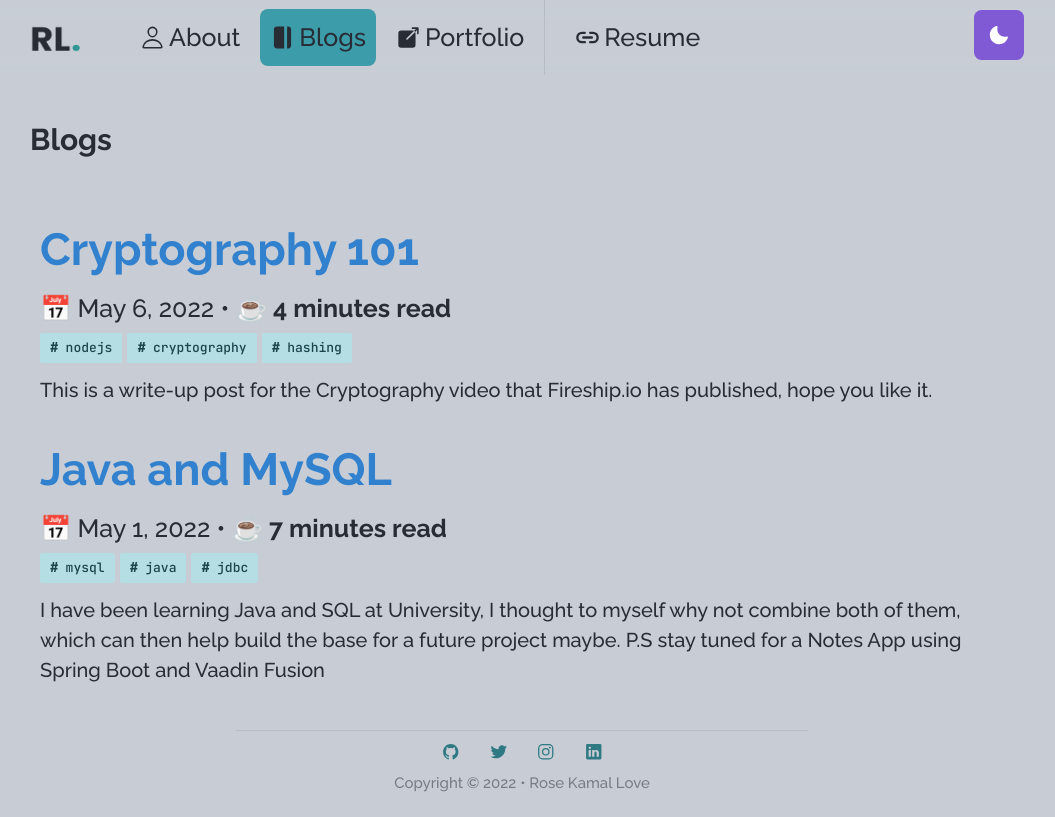
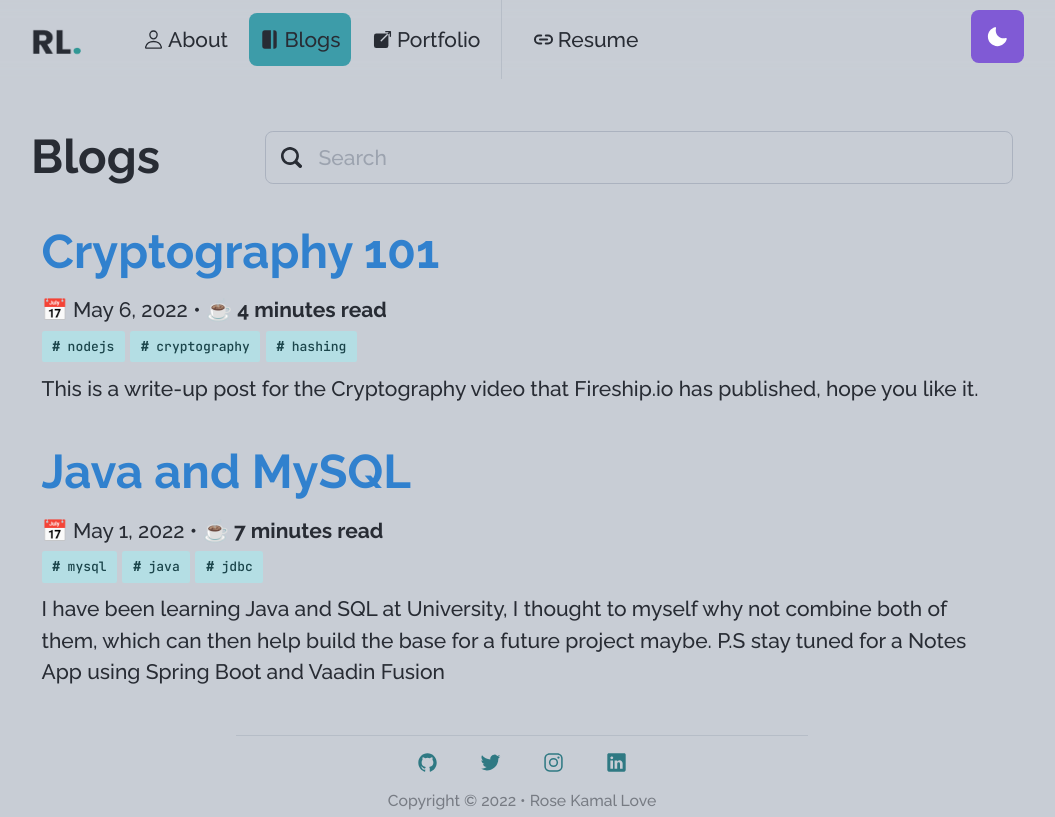
Before and after one commit to rosekamallove/rosekamal.love, a Next.js app: page /blogs in a window 1280 px wide. Shown: the whole page, without its empty margins (118-1173 px from the left). Built offline with nearby package versions, Linux system fonts and the light colour scheme.

Commit message:
implemented: searchBar(title, description)

```diff
--- a/components/footer.js
+++ b/components/footer.js
@@ -4,7 +4,7 @@ import { IconLinks } from './icon-links'
 const Footer = () => {
   return (
     <>
-      <IconLinks />
+      <IconLinks size="md" />
       <Box align="center" fontSize="xs" opacity={0.5}>
         Copyright &copy; {new Date().getFullYear()} • Rose Kamal Love
       </Box>
--- a/components/layouts/article.js
+++ b/components/layouts/article.js
@@ -24,7 +24,7 @@ const Layout = ({ children, title }) => {
       <>
         {title && (
           <Head>
-            <title>{title} - roseKamalLove</title>
+            <title>{title} - Rose Kamal</title>
             <meta property="og:image" content={Logo} />
             <meta name="twitter:title" content={title} />
             <meta property="og:title" content={title} />
--- a/components/render-blog-list.js
+++ b/components/render-blog-list.js
@@ -1,13 +1,48 @@
 /* eslint-disable react-hooks/rules-of-hooks */
-import { List } from '@chakra-ui/react'
+import { List, useToast } from '@chakra-ui/react'
 import NextLink from 'next/link'
+import { useState } from 'react'
 import { BlogListItem } from './blog-list-item'
+import { SearchBar } from './search-bar'
 
 export const RenderBlogs = ({ allPostsData, renderDescription, count }) => {
+  const toast = useToast()
+  const id = 'test-toast'
+
   count = count == -1 ? allPostsData.length : count
+  const [postData, setPostData] = useState(allPostsData)
+  const [searchField, setSearchField] = useState('')
+
+  const handleChange = e => {
+    e.preventDefault()
+    setSearchField(e.target.value)
+    if (e.target.value === '') return setPostData(allPostsData)
+
+    const filteredPosts = postData.filter(
+      post =>
+        post.title.toLowerCase().includes(searchField.toLowerCase()) ||
+        post.og_description.toLowerCase().includes(searchField.toLowerCase())
+    )
+    setPostData(filteredPosts)
+
+    if (filteredPosts.length === 0 && !toast.isActive(id))
+      toast({
+        description: 'No posts found',
+        status: 'error',
+        position: 'top-right',
+        isClosable: true,
+        id
+      })
+  }
+
   return (
     <List>
-      {allPostsData.map(
+      <SearchBar
+        renderDescription={renderDescription}
+        handleChange={handleChange}
+        searchField={searchField}
+      />
+      {postData.map(
         (
           {
             id,
--- /dev/null
+++ b/components/search-bar.js
@@ -0,0 +1,34 @@
+/* eslint-disable react-hooks/rules-of-hooks */
+import { Search2Icon } from '@chakra-ui/icons'
+import {
+  Flex,
+  Heading,
+  Input,
+  InputGroup,
+  InputLeftElement
+} from '@chakra-ui/react'
+
+export const SearchBar = ({ renderDescription, searchField, handleChange }) => {
+  return (
+    <>
+      {renderDescription ? (
+        <Flex>
+          <Heading as="h2">Blogs</Heading>
+          <InputGroup ml={[5, 10, 20]} mt={3}>
+            <InputLeftElement>
+              <Search2Icon />
+            </InputLeftElement>
+            <Input
+              placeholder="Search"
+              size="md"
+              onChange={e => handleChange(e)}
+              value={searchField}
+            />
+          </InputGroup>
+        </Flex>
+      ) : (
+        ''
+      )}
+    </>
+  )
+}
--- a/pages/blogs/index.js
+++ b/pages/blogs/index.js
@@ -1,4 +1,4 @@
-import { Box, Container, Heading } from '@chakra-ui/react'
+import { Container } from '@chakra-ui/react'
 import Layout from '../../components/layouts/article'
 import { RenderBlogs } from '../../components/render-blog-list'
 import Section from '../../components/section'
@@ -18,8 +18,6 @@ const Blogs = ({ allPostsData }) => {
     <Layout title="Blogs">
       <Section delay={0.1}>
         <Container maxW="container.lg">
-          <Heading as="h3">Blogs</Heading>
-          <Box p={15}></Box>
           <RenderBlogs
             allPostsData={allPostsData}
             renderDescription={true}
--- a/pages/index.js
+++ b/pages/index.js
@@ -27,7 +27,6 @@ export default function Page({ allPostsData }) {
         </Section>
 
         <Section delay={0.2}>
-          {/* Recent Blogs */}
           <Heading as="h3" variant="section-title">
             Latest Blogs
           </Heading>
@@ -49,8 +48,6 @@ export default function Page({ allPostsData }) {
         <Section delay={0.3}>
           <TimeLine />
         </Section>
-
-        {/* <ConnectLinks /> */}
 
         <Section delay={0.4}>
           <Heading as="h3" variant="section-title">
--- a/styles/global.css
+++ b/styles/global.css
@@ -8,7 +8,7 @@
 }
 html,
 body {
-  @apply text-base md:text-lg lg:text-xl xl:text-xl;
+  @apply text-base md:text-lg lg:text-lg xl:text-[21px];
 }
 
 h1 {
```
